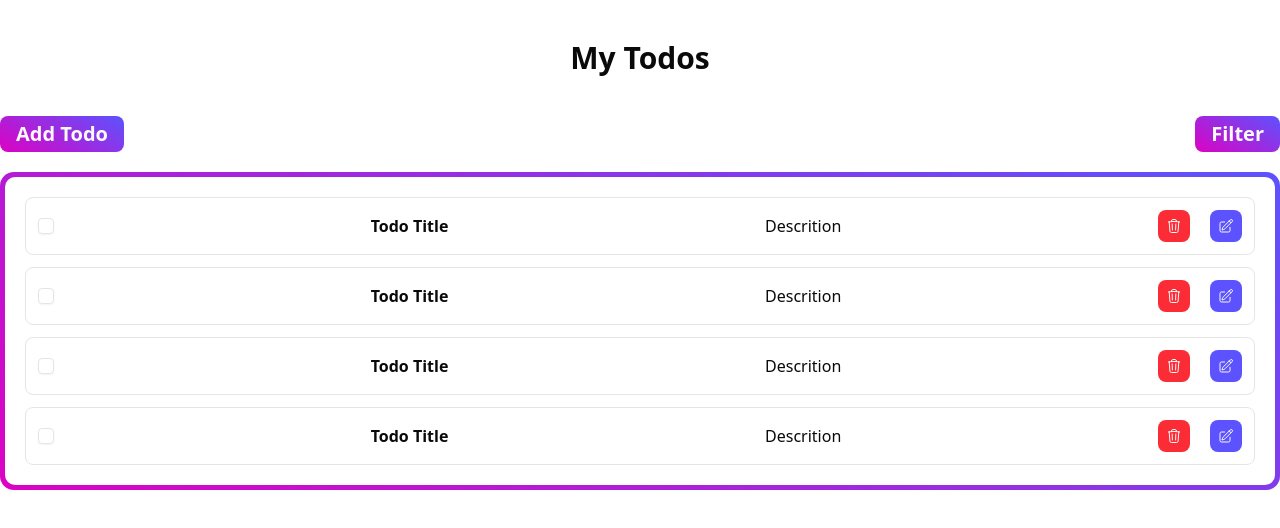
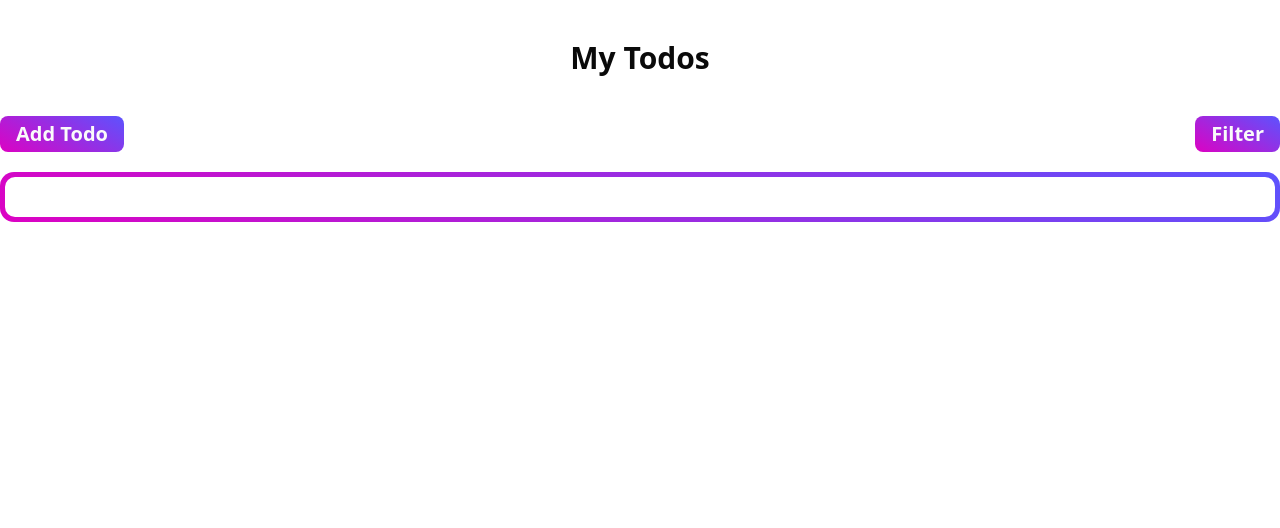
Before and after one commit to mdarrakibislamrifat/hands-on-redux-toolkit, a React app: page / in a window 1280 px wide. Shown: the top 528 px of the page. Built offline with nearby package versions, Linux system fonts and the light colour scheme; the HTML template or start-up script is replaced by a standard one.

Commit message:
handle deelete in todos

```diff
--- a/src/components/todo/AddTodoModal.tsx
+++ b/src/components/todo/AddTodoModal.tsx
@@ -16,16 +16,19 @@ const AddTodoModal = () => {
     const [description, setDescription] = useState("");
 
     const dispatch = useAppDispatch();
-    // const todo = useAppSelector((state) => state.todos.)
+
 
     const onSubmit = (e: FormEvent) => {
         e.preventDefault();
+        const randomString = Math.random().toString(36).substring(2, 9)
         const taskDetails = {
+            id: randomString,
             title: task,
             description: description,
 
         }
         dispatch(addTodo(taskDetails))
+
 
 
     }
--- a/src/components/todo/TodoContainer.tsx
+++ b/src/components/todo/TodoContainer.tsx
@@ -1,10 +1,15 @@
 
+import { useAppSelector } from "@/redux/hook"
 import AddTodoModal from "./AddTodoModal"
 import Todocard from "./Todocard"
 import TodoFilter from "./TodoFilter"
 
 
+
 const TodoContainer = () => {
+    const { todos } = useAppSelector((state) => state.todos)
+
+
     return (
         <div>
             <div className="flex justify-between mb-5">
@@ -17,10 +22,11 @@ const TodoContainer = () => {
                     <p >There is no task pending</p>
                 </div> */}
                 <div className="bg-white p-5 w-full h-full rounded-lg space-y-3">
-                    <Todocard />
-                    <Todocard />
-                    <Todocard />
-                    <Todocard />
+                    {
+                        todos.map((item) => (
+                            <Todocard {...item} />
+                        ))
+                    }
                 </div>
             </div>
         </div>
--- a/src/components/todo/Todocard.tsx
+++ b/src/components/todo/Todocard.tsx
@@ -1,16 +1,26 @@
+import { useDispatch } from "react-redux"
 import { Button } from "../ui/button"
 import { Checkbox } from "../ui/checkbox"
+import { removeTodo } from "@/redux/features/todoSlice"
+
+type TTodoCardProps = {
+    title: string,
+    description: string,
+    id: string
+}
 
 
-const Todocard = () => {
+const Todocard = ({ title, description, id }: TTodoCardProps) => {
+    const dispatch = useDispatch();
+
     return (
         <div className="bg-white rounded-md flex justify-between items-center p-3 border">
             <Checkbox />
-            <p className="font-semibold">Todo Title</p>
+            <p className="font-semibold">{title}</p>
             {/* <p>Time</p> */}
-            <p>Descrition</p>
+            <p>{description}</p>
             <div className="space-x-5">
-                <Button className="bg-red-500 size-8"><svg xmlns="http://www.w3.org/2000/svg" fill="none" viewBox="0 0 24 24" stroke-width="1.5" stroke="currentColor">
+                <Button onClick={() => dispatch(removeTodo(id))} className="bg-red-500 size-8"><svg xmlns="http://www.w3.org/2000/svg" fill="none" viewBox="0 0 24 24" stroke-width="1.5" stroke="currentColor">
                     <path stroke-linecap="round" stroke-linejoin="round" d="m14.74 9-.346 9m-4.788 0L9.26 9m9.968-3.21c.342.052.682.107 1.022.166m-1.022-.165L18.16 19.673a2.25 2.25 0 0 1-2.244 2.077H8.084a2.25 2.25 0 0 1-2.244-2.077L4.772 5.79m14.456 0a48.108 48.108 0 0 0-3.478-.397m-12 .562c.34-.059.68-.114 1.022-.165m0 0a48.11 48.11 0 0 1 3.478-.397m7.5 0v-.916c0-1.18-.91-2.164-2.09-2.201a51.964 51.964 0 0 0-3.32 0c-1.18.037-2.09 1.022-2.09 2.201v.916m7.5 0a48.667 48.667 0 0 0-7.5 0" />
                 </svg>
                 </Button>
--- a/src/redux/features/todoSlice.ts
+++ b/src/redux/features/todoSlice.ts
@@ -4,6 +4,7 @@ import type { PayloadAction } from "@reduxjs/toolkit";
 
 
 type TTodo = {
+    id: string,
     title: string,
     description: string,
     isCompleted?: boolean
@@ -26,10 +27,14 @@ const todoSlice = createSlice({
         addTodo: (state,action: PayloadAction<TTodo>) => {
             state.todos.push({...action.payload, isCompleted:false})
         }
+        ,
+        removeTodo: (state, action: PayloadAction<string>) => {
+            state.todos= state.todos.filter((item) => item.id !== action.payload)
+        }
     }
 })
 
 
-export const {addTodo}=todoSlice.actions
+export const {addTodo,removeTodo}=todoSlice.actions
 
 export default todoSlice.reducer
```
